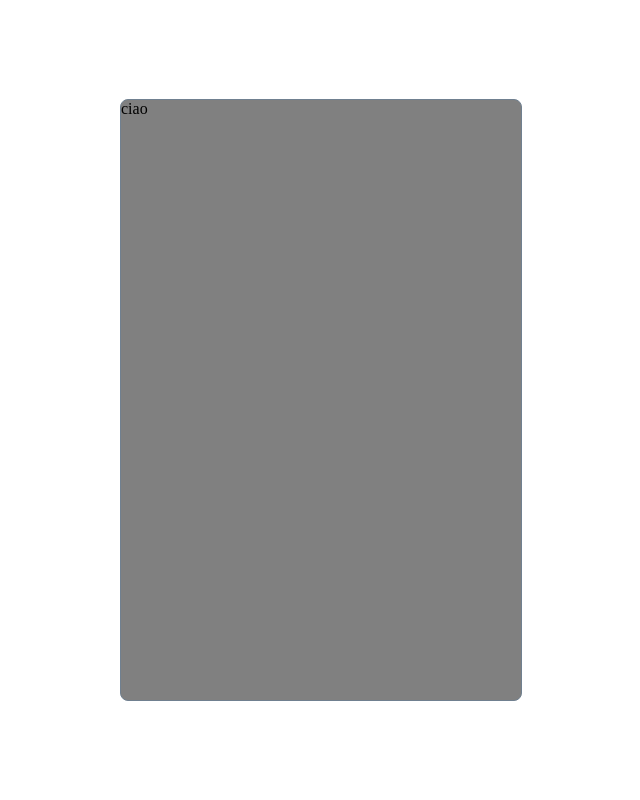
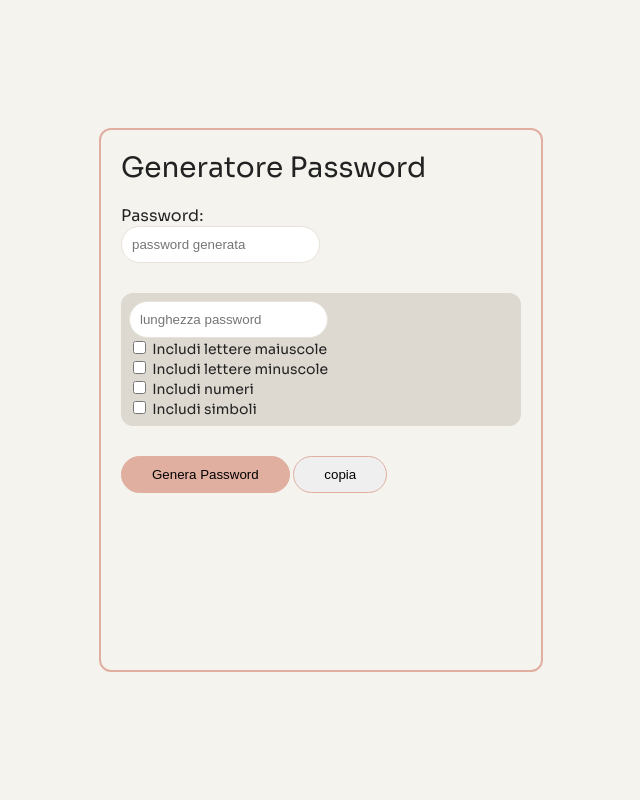
Before and after one commit to Matteoguerra07/Informatica5IB, a PHP site: page / in a window 1280 px wide. Shown: the whole page, without its empty margins (319-959 px from the left). Run offline with PHP 8.4, Linux system fonts and the light colour scheme.

Commit message:
continuato il securepass

```diff
--- a/SecurePass/index.php
+++ b/SecurePass/index.php
@@ -1,5 +1,51 @@
 <?php
+    $password = "";
+    $messaggio = "";
 
+    if ($_SERVER["REQUEST_METHOD"]=="POST"){
+        $charmaiuscole = "QWERTYUIOPASDFGHJKLZXCVBNM";
+        $charminuscole = "qwertyuiopasdfghjklzxcvbnm";
+        $charnumeri = "0123456789";
+        $charsimboli = "!'?^,.-_:;|\£$%&/";
+
+        $maiuscole = isset($_POST["maiuscole"]);
+        $minuscole = isset($_POST["minuscole"]);
+        $numeri = isset($_POST["numeri"]);
+        $simboli = isset($_POST["simboli"]);
+        $lunghezza = (int)($_POST["lunghezza"]);
+
+        if ($lunghezza < 8 || $lunghezza > 32) {
+            $messaggio = "errore";
+        }
+        else if(!$maiuscole && !$minuscole && !$numeri && !$simboli){
+            $messaggio = "una casella è obbligatoria";
+        }
+        else {
+            $password = "";
+            $charset = "";
+            if ($maiuscole) {
+                $charset .= $charmaiuscole;
+                $password .= $charmaiuscole[random_int(0,strlen($charmaiuscole)-1)];
+            }
+            if ($minuscole) {
+                $charset .= $charminuscole;
+                $password .= $charminuscole[random_int(0,strlen($charminuscole)-1)];
+            }
+            if ($numeri) {
+                $charset .= $charnumeri;
+                $password .= $charnumeri[random_int(0,strlen($charnumeri)-1)];
+            }
+            if ($simboli) {
+                $charset .= $charsimboli;
+                $password .= $charsimboli[random_int(0,strlen($charsimboli)-1)];
+            }
+
+            while (strlen($password) <= $lunghezza) {
+                $i = random_int(0,strlen($charset)-1);
+                $password .= $charset[$i];
+            }
+        }
+    }
 ?>
 
 <!DOCTYPE html>
@@ -8,11 +54,26 @@
     <meta charset="UTF-8">
     <meta name="viewport" content="width=device-width, initial-scale=1.0">
     <link rel="stylesheet" href="style.css">
-    <title>Gestore Passoword</title>
+    <title>Gestore Password</title>
 </head>
-<body>
+<body class = "body">
     <main>
-        ciao
+        <div class = "titolo">Generatore Password</div>
+        <form method = "POST" action ="index.php">
+
+            <label for="password">Password:</label><br>
+            <input class = "casella" type="text" name = "password" id = "password" placeholder = "password generata" value = "<?= htmlspecialchars($password) ?>" readonly><br>
+
+            <div class ="inputcontainer">
+                <input class = "casella" id="lunghezza" name="lunghezza" placeholder = "lunghezza password" type="text"><br>
+                <input id="maiuscole" name="maiuscole" type="checkbox"> Includi lettere maiuscole<br>
+                <input id="minuscole" name="minuscole" type="checkbox"> Includi lettere minuscole<br>
+                <input id="numeri" name="numeri" type="checkbox"> Includi numeri<br>
+                <input id="simboli" name="simboli" type="checkbox"> Includi simboli<br>
+            </div>
+            <button class = "button submit_button" type="submit">Genera Password</button>
+            <button class = "button" id = "copia" type="button">copia</button>
+        </form>
     </main>
 </body>
 </html>
--- a/SecurePass/style.css
+++ b/SecurePass/style.css
@@ -1,17 +1,55 @@
-body{
+@import url('https://fonts.googleapis.com/css2?family=Sora:wght@100..800&display=swap');
+
+.body{
     height: 98vh;
     display: flex;
     justify-content: center;
     align-items: center;
+    background-color: #f4f3ee;
 }
 
 main{
+    font-family: 'Sora';
+    color: #222222;
     width: 400px;
-    height: 600px;
-    background-color: gray;
-    border-radius: 8px;
-    border: 1px solid slategray;
+    height: 500px;
+    background-color: #f4f3ee;
+    border-radius: 12px;
+    border: 2px solid #e0afa0;
     justify-content: center;
     align-items: center;
+    padding: 20px;
 
 }
+
+.titolo{
+    font-size: 28px;
+    margin-bottom: 20px;
+}
+
+.inputcontainer{
+    background-color: #ddd9d0;
+    padding: 8px;
+    border-radius: 12px;
+    margin-top: 30px;
+    margin-bottom: 30px;
+    font-size: 14px;
+}
+
+.casella{
+    padding: 10px;
+    border: #e7e3da 1px solid;
+    border-radius: 20px;
+}
+
+.button {
+    border-radius: 20px;
+    border: #e0afa0 1px solid;
+    padding-inline: 30px;
+    padding-top: 10px;
+    padding-bottom: 10px;
+}
+
+.submit_button{
+    background-color: #e0afa0;
+}
```
Also changed, not shown: SecurePass/script.js (+7 -0 lines).
